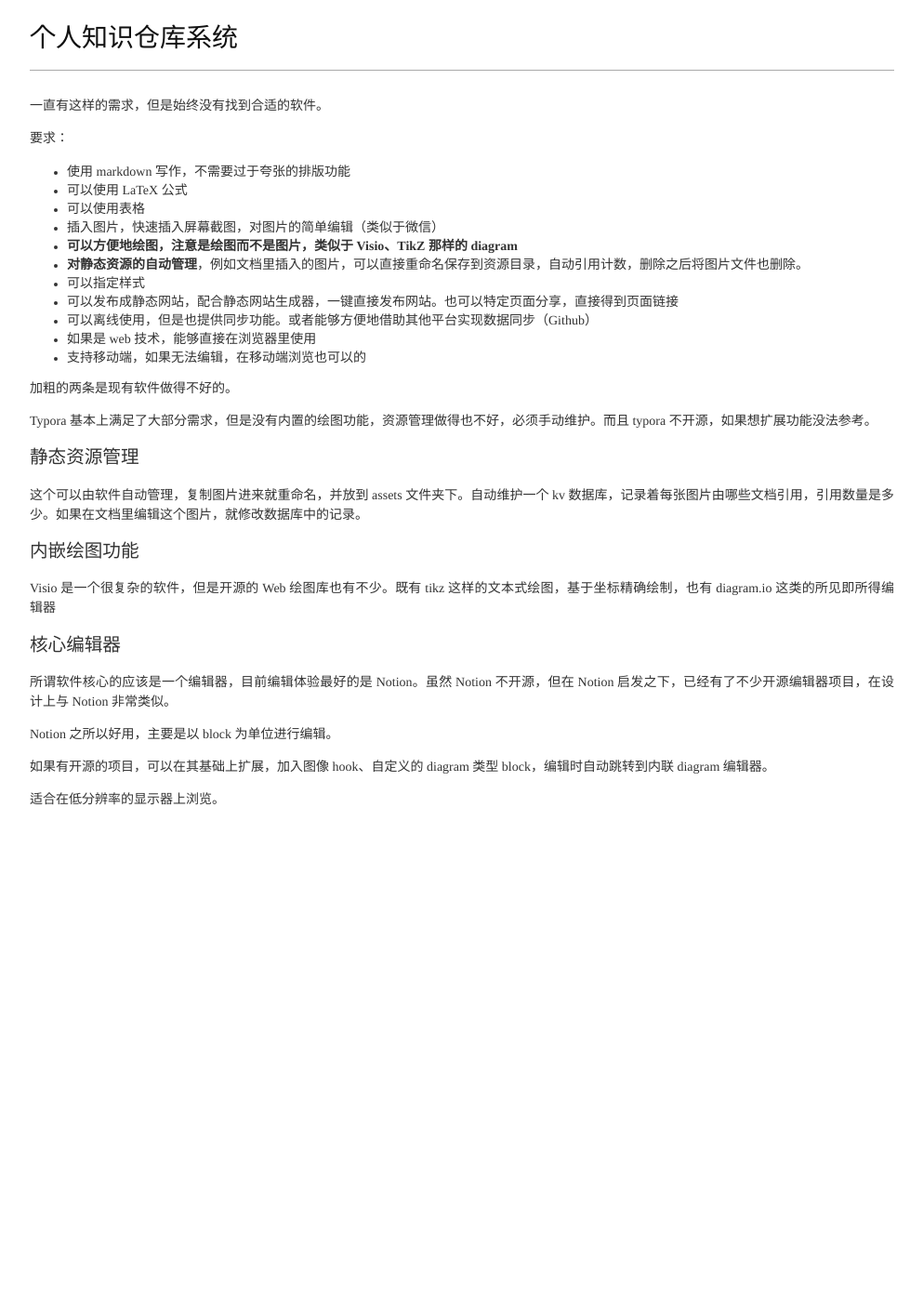
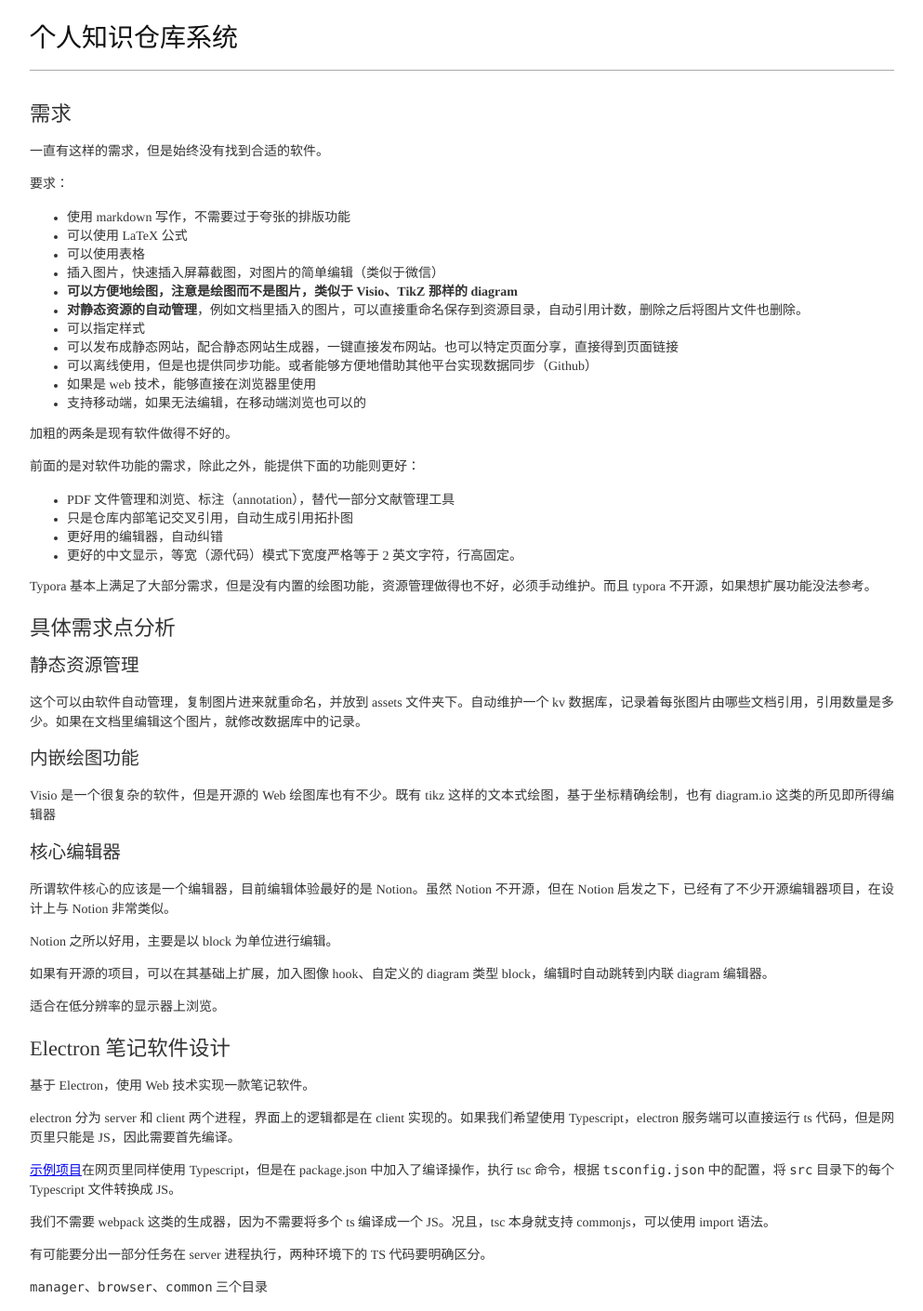
Before and after one commit to songziming/blog, an MkDocs documentation site: the page built from content/others/personal-knowledge-base.md, in a window 1280 px wide. Shown: the whole page at 93% size, without its empty margins (143-1136 px from the left). Built offline with MkDocs 1.6.1, drawn with Linux system fonts in a browser that asks for light colours; before the commit the page ends 900 px from its top, so only the background shows below that.

```diff
--- a/content/others/personal-knowledge-base.md
+++ b/content/others/personal-knowledge-base.md
@@ -1,6 +1,8 @@
 ---
 title: 个人知识仓库系统
 ---
+
+## 需求
 
 一直有这样的需求，但是始终没有找到合适的软件。
 
@@ -20,11 +22,16 @@ title: 个人知识仓库系统
 
 加粗的两条是现有软件做得不好的。
 
+前面的是对软件功能的需求，除此之外，能提供下面的功能则更好：
 
+- PDF文件管理和浏览、标注（annotation），替代一部分文献管理工具
+- 只是仓库内部笔记交叉引用，自动生成引用拓扑图
+- 更好用的编辑器，自动纠错
+- 更好的中文显示，等宽（源代码）模式下宽度严格等于2英文字符，行高固定。
 
 Typora基本上满足了大部分需求，但是没有内置的绘图功能，资源管理做得也不好，必须手动维护。而且typora不开源，如果想扩展功能没法参考。
 
-
+## 具体需求点分析
 
 ### 静态资源管理
 
@@ -43,3 +50,17 @@ Notion之所以好用，主要是以block为单位进行编辑。
 如果有开源的项目，可以在其基础上扩展，加入图像hook、自定义的diagram类型block，编辑时自动跳转到内联diagram编辑器。
 
 适合在低分辨率的显示器上浏览。
+
+## Electron笔记软件设计
+
+基于Electron，使用Web技术实现一款笔记软件。
+
+electron分为server和client两个进程，界面上的逻辑都是在client实现的。如果我们希望使用Typescript，electron服务端可以直接运行ts代码，但是网页里只能是JS，因此需要首先编译。
+
+[示例项目](https://github.com/electron/electron-quick-start-typescript)在网页里同样使用Typescript，但是在package.json中加入了编译操作，执行tsc命令，根据`tsconfig.json`中的配置，将`src`目录下的每个Typescript文件转换成JS。
+
+我们不需要webpack这类的生成器，因为不需要将多个ts编译成一个JS。况且，tsc本身就支持commonjs，可以使用import语法。
+
+有可能要分出一部分任务在server进程执行，两种环境下的TS代码要明确区分。
+
+`manager`、`browser`、`common`三个目录
```
Also changed, not shown: content/cfd/cfdpython-note.md (+14 -0 lines), content/fingerprint/hd-sift.md (+12 -0 lines), content/others/dev-env-config.md (renamed from content/others/20200410-git-config.md, +16 -6 lines), content/others/git-diff-chinese.md (deleted, +0 -14 lines), content/others/windows10-config.md (deleted, +0 -15 lines), content/fingerprint/images/image-20200904180604417.png (added), content/fingerprint/images/image-20200904180757840.png (added).
